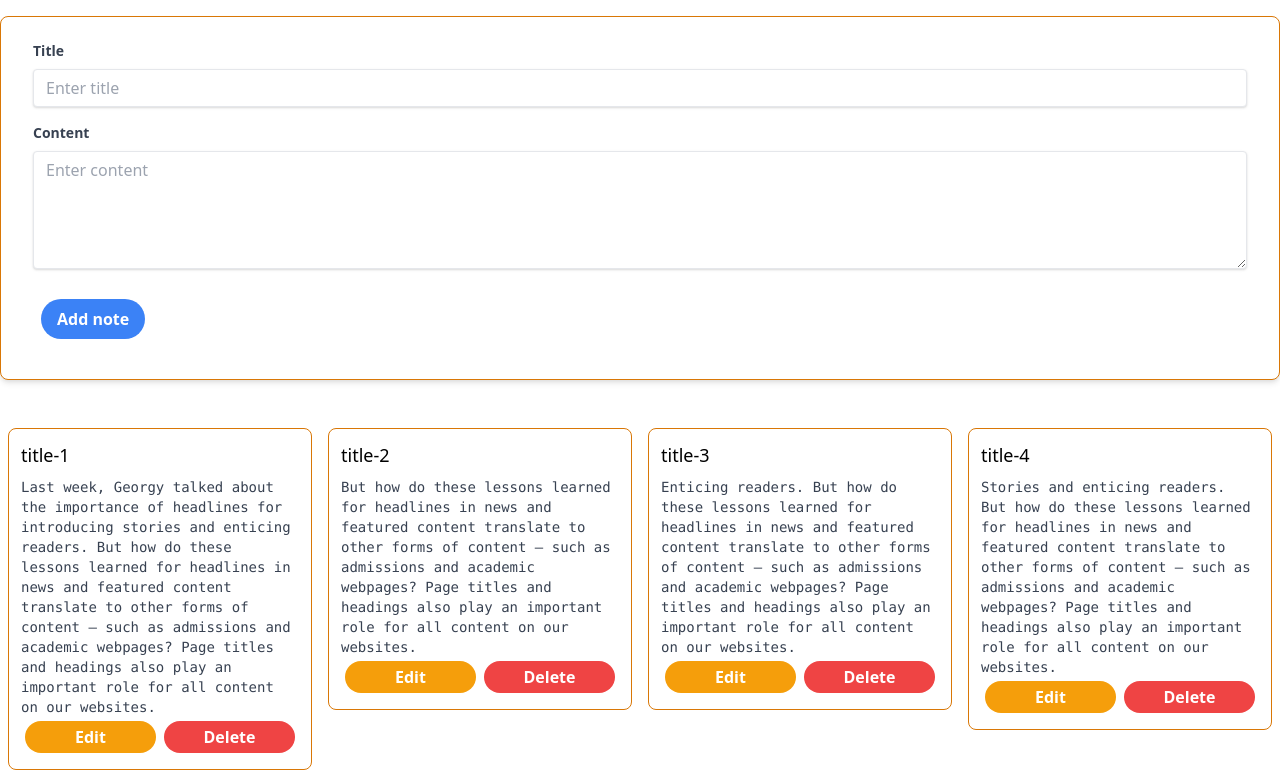
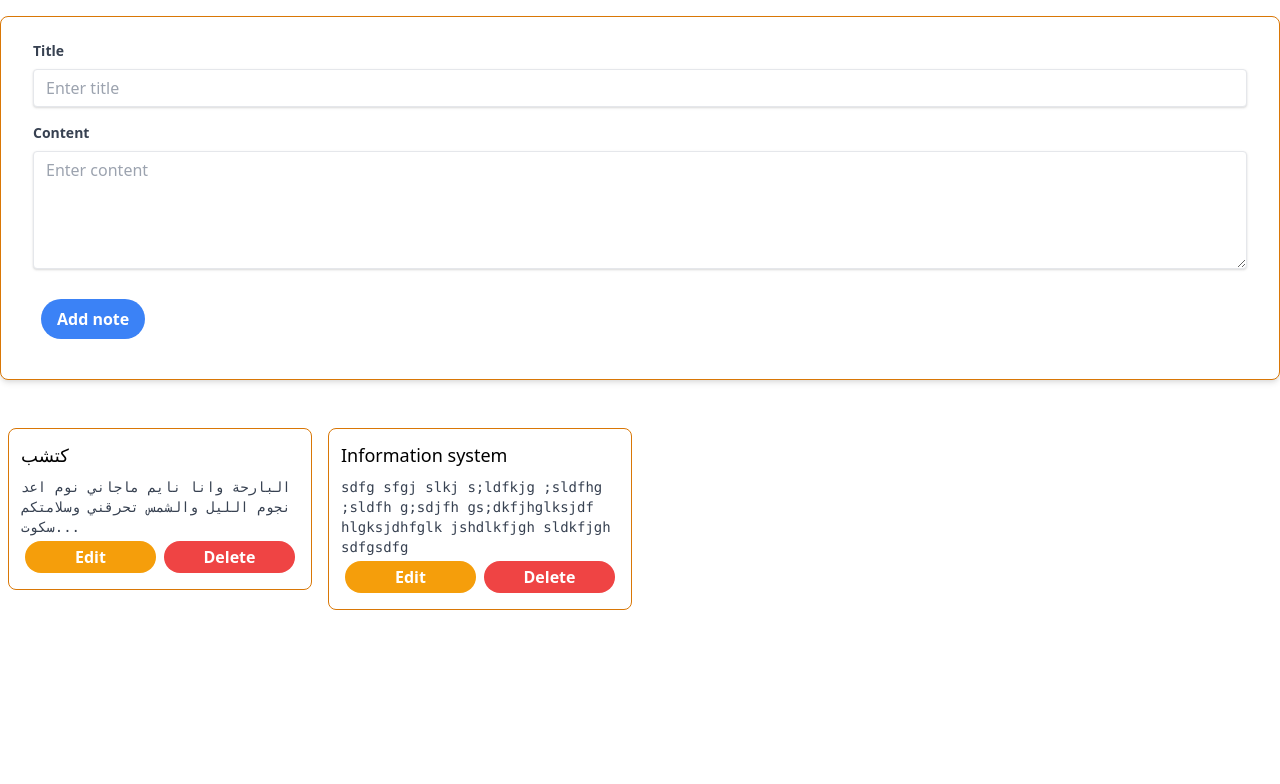
Before and after one commit to BashmailOmar/Angular-Notes-App, an Angular app: page / in a window 1280 px wide. Shown: the top 784 px of the page. Built offline with nearby package versions, Linux system fonts and the light colour scheme; data requests are answered from the project's data file.

Commit message:
updating list after deleting note ;)

```diff
--- a/db.json
+++ b/db.json
@@ -1,74 +1,14 @@
 {
   "notes": [
-    {
-      "id": 1,
-      "title": "title-1",
-      "content": "Last week, Georgy talked about the importance of headlines for introducing stories and enticing readers. But how do these lessons learned for headlines in news and featured content translate to other forms of content — such as admissions and academic webpages? Page titles and headings also play an important role for all content on our websites."
-    },
-    {
-      "id": 2,
-      "title": "title-2",
-      "content": "But how do these lessons learned for headlines in news and featured content translate to other forms of content — such as admissions and academic webpages? Page titles and headings also play an important role for all content on our websites."
-    },
-    {
-      "id": 3,
-      "title": "title-3",
-      "content": "Enticing readers. But how do these lessons learned for headlines in news and featured content translate to other forms of content — such as admissions and academic webpages? Page titles and headings also play an important role for all content on our websites."
-    },
-    {
-      "id": 4,
-      "title": "title-4",
-      "content": "Stories and enticing readers. But how do these lessons learned for headlines in news and featured content translate to other forms of content — such as admissions and academic webpages? Page titles and headings also play an important role for all content on our websites."
-    },
-    {
-      "id": 5,
-      "title": "title-5",
-      "content": "Headlines for introducing stories and enticing readers. But how do these lessons learned for headlines in news and featured content translate to other forms of content — such as admissions and academic webpages? Page titles and headings also play an important role for all content on our websites."
-    },
-    {
-      "id": 6,
-      "title": "title-1",
-      "content": "Last week, Georgy talked about the importance of headlines for introducing stories and enticing readers. But how do these lessons learned for headlines in news and featured content translate to other forms of content — such as admissions and academic webpages? Page titles and headings also play an important role for all content on our websites."
-    },
-    {
-      "id": 7,
-      "title": "title-2",
-      "content": "But how do these lessons learned for headlines in news and featured content translate to other forms of content — such as admissions and academic webpages? Page titles and headings also play an important role for all content on our websites."
-    },
-    {
-      "id": 8,
-      "title": "title-3",
-      "content": "Enticing readers. But how do these lessons learned for headlines in news and featured content translate to other forms of content — such as admissions and academic webpages? Page titles and headings also play an important role for all content on our websites."
-    },
-    {
-      "id": 9,
-      "title": "title-4",
-      "content": "Stories and enticing readers. But how do these lessons learned for headlines in news and featured content translate to other forms of content — such as admissions and academic webpages? Page titles and headings also play an important role for all content on our websites."
-    },
-    {
-      "id": 10,
-      "title": "title-5",
-      "content": "Headlines for introducing stories and enticing readers. But how do these lessons learned for headlines in news and featured content translate to other forms of content — such as admissions and academic webpages? Page titles and headings also play an important role for all content on our websites."
-    },
     {
       "title": "كتشب",
       "content": "البارحة وانا نايم ماجاني نوم اعد نجوم الليل والشمس تحرقني وسلامتكم سكوت...",
       "id": 12
     },
     {
-      "title": "IoT",
-      "content": "don't forget to create delete shit!!",
-      "id": 14
-    },
-    {
-      "title": "test moumo",
-      "content": "test omar",
-      "id": 16
-    },
-    {
-      "title": "yoooo",
-      "content": "Hello everyone today I am introdusing this notes application Scout!!",
-      "id": 18
+      "title": "Information system",
+      "content": "sdfg sfgj slkj s;ldfkjg ;sldfhg ;sldfh g;sdjfh gs;dkfjhglksjdf hlgksjdhfglk jshdlkfjgh sldkfjgh sdfgsdfg",
+      "id": 19
     }
   ]
 }
--- a/src/app/note-card/note-card.component.html
+++ b/src/app/note-card/note-card.component.html
@@ -1,6 +1,6 @@
 <link href="https://unpkg.com/tailwindcss@^1.0/dist/tailwind.min.css" rel="stylesheet">
 <div
-    class="card m-2 cursor-pointer border border-yellow-600 rounded-lg hover:shadow-md hover:border-opacity-0 transform hover:-translate-y-1 transition-all duration-200">
+    class="card m-2 cursor-pointer border border-yellow-600 rounded-lg hover:shadow-md hover:border-opacity-0 transform hover:-translate-y-1 transition-all duration-200 ">
     <div class="m-3">
         <h2 class="text-lg mb-2">{{title}}
         </h2>
--- a/src/app/note-card/note-card.component.ts
+++ b/src/app/note-card/note-card.component.ts
@@ -1,4 +1,4 @@
-import { Component, Input } from '@angular/core';
+import { Component, EventEmitter, Input, Output } from '@angular/core';
 import { RestapiService } from '../service/restapi.service';
 
 @Component({
@@ -7,6 +7,7 @@ import { RestapiService } from '../service/restapi.service';
   styleUrls: ['./note-card.component.css']
 })
 export class NoteCardComponent {
+  @Output() deletedNote = new EventEmitter<any>();
   constructor(private notesDataService: RestapiService) {
 
   }
@@ -16,6 +17,7 @@ export class NoteCardComponent {
   OnClickDelete() {
     this.notesDataService.deleteNote(this.id).subscribe(() => {
       console.log(this.id);
+      this.deletedNote.emit();
     })
   }
 }
--- a/src/app/notes-list/notes-list.component.html
+++ b/src/app/notes-list/notes-list.component.html
@@ -3,7 +3,8 @@
     <br>
     <div class="grid grid-cols-1 sm:grid-cols-2 md:grid-cols-3 lg:grid-cols-4">
         <div *ngFor="let note of notesData">
-            <app-note-card [id]="note.id" [title]="note.title" [content]="note.content"></app-note-card>
+            <app-note-card (deletedNote)="onNodeDeleted($event,note.id)" [id]="note.id" [title]="note.title"
+                [content]="note.content"></app-note-card>
         </div>
     </div>
 </div>
--- a/src/app/notes-list/notes-list.component.ts
+++ b/src/app/notes-list/notes-list.component.ts
@@ -8,7 +8,7 @@ import { RestapiService } from '../service/restapi.service';
 })
 export class NotesListComponent implements OnInit {
   constructor(private notesDataService: RestapiService) {
-        this.getNotesMethod();
+    this.getNotesMethod();
   }
 
   ngOnInit(): void {
@@ -25,7 +25,13 @@ export class NotesListComponent implements OnInit {
 
   onNodeAdded(eventData: any) {
     console.log(eventData);
-    this.notesData.push(eventData)
+    this.notesData.push(eventData);
+  }
+
+  onNodeDeleted(eventData: any, id: any) {
+    console.log(eventData);
+    var removeIndex = this.notesData.map(function (item: any) { return item.id; }).indexOf(id);
+    this.notesData.splice(removeIndex, 1);
   }
 
 }
```
